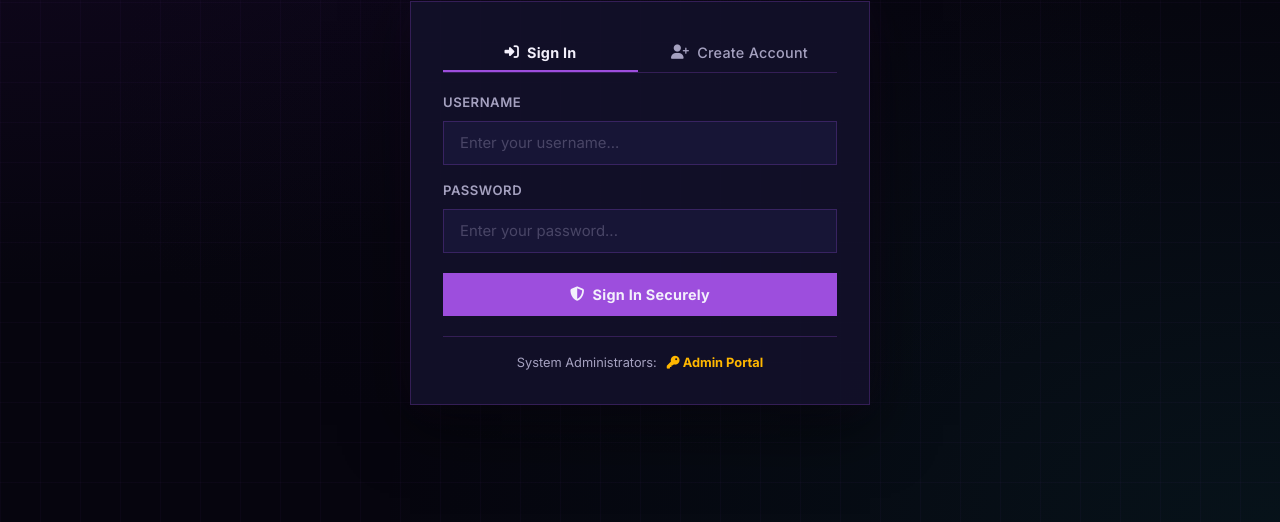
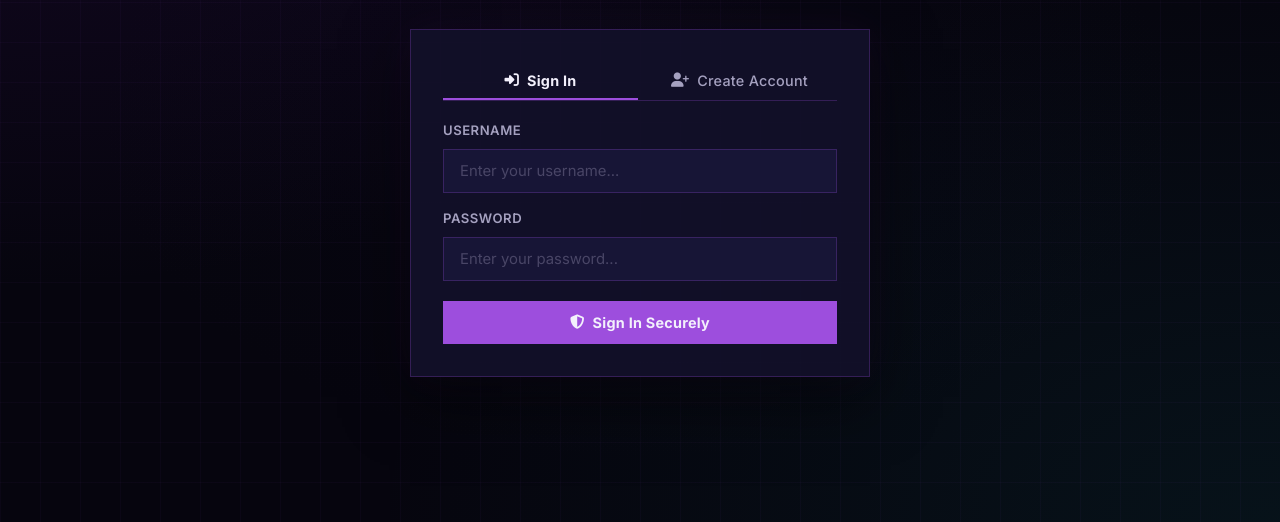
Before and after one commit to JANITH-DINUJAYA/voting-app-decentralised, a website built with Vite: page index.html in a window 1280 px wide. Shown: the part 278-800 px from the top of the page. Built offline with nearby package versions, Linux system fonts and the light colour scheme.

Commit message:
fix: remove admin portal link from normal user login page

```diff
--- a/index.html
+++ b/index.html
@@ -79,13 +79,6 @@
               </button>
             </div>
 
-            <!-- Admin Key Link -->
-            <div style="border-top: 1px solid var(--border-color); padding-top: 1rem; text-align: center; font-size: 0.8rem; margin-top: 0.25rem;">
-              <span style="color: var(--color-text-muted);">System Administrators:</span>
-              <a href="#/admin/login" id="goto-admin-login" style="color: var(--color-warning); text-decoration: none; font-weight: 700; margin-left: 0.4rem;">
-                <i class="fa-solid fa-key"></i> Admin Portal
-              </a>
-            </div>
           </div>
         </div><!-- end login-card -->
       </div><!-- end login-card-wrapper -->
```
